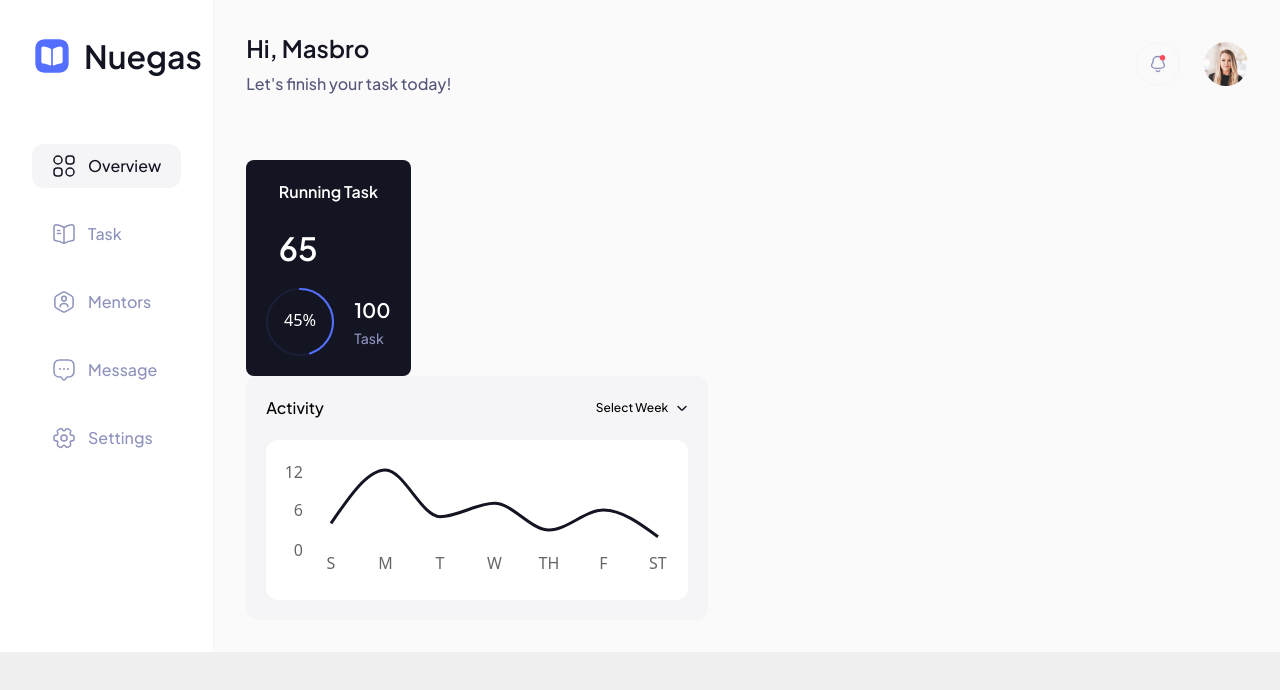
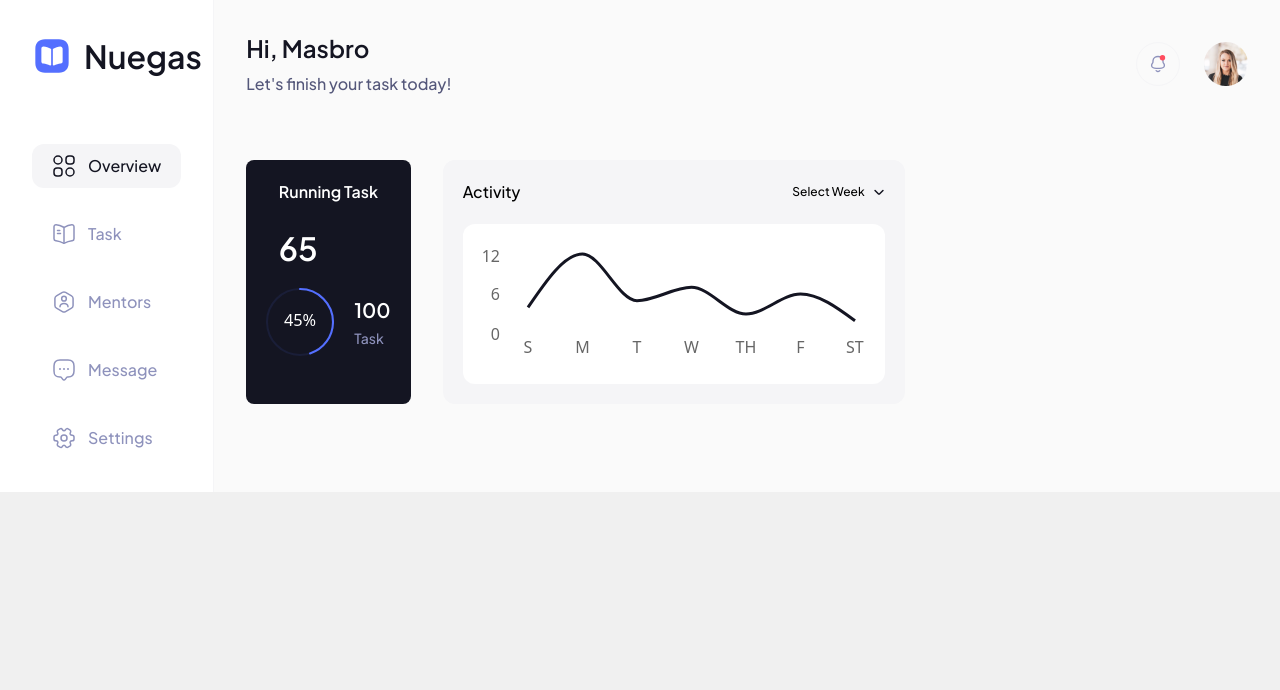
Before and after one commit to pujiragil/nuegas, a React (Vite) app: page / in a window 1280 px wide. Shown: the top 690 px of the page. Built offline with nearby package versions, Linux system fonts and the light colour scheme.

Commit message:
change display position

```diff
--- a/src/pages/overview.tsx
+++ b/src/pages/overview.tsx
@@ -14,9 +14,12 @@ const Dashboard = (): ReactElement => {
       />
 
       <div className="px-6 py-8 bg-primary-100 md:bg-primary-200 md:p-8">
-        {/* ProgressBar Component */}
-        <ProgressBar />
-        <Chart />
+        <div className="flex flex-col gap-8 md:flex-row">
+          {/* ProgressBar Component */}
+          <ProgressBar />
+          {/* Chart Component */}
+          <Chart />
+        </div>
       </div>
     </>
   );
```
